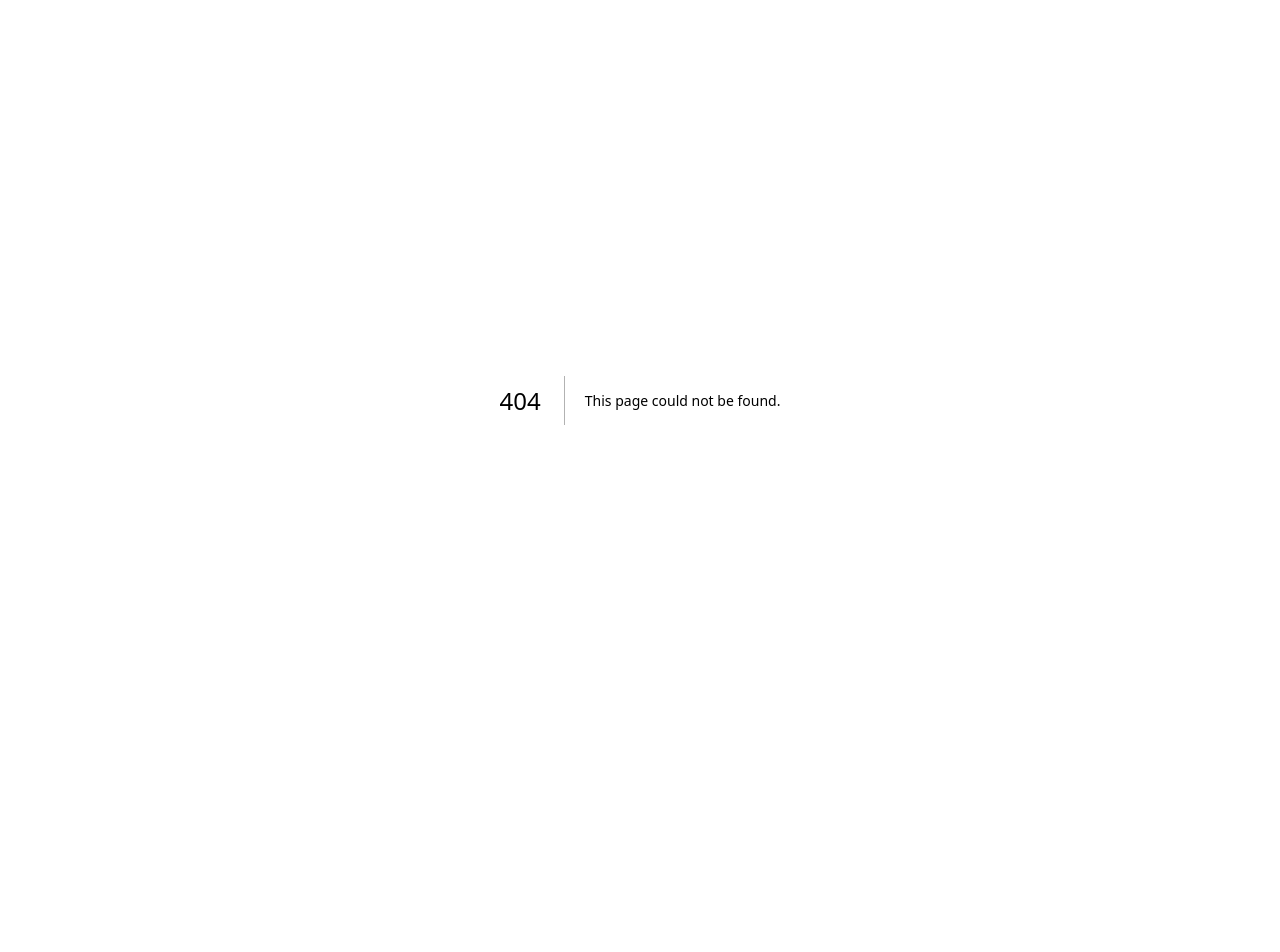
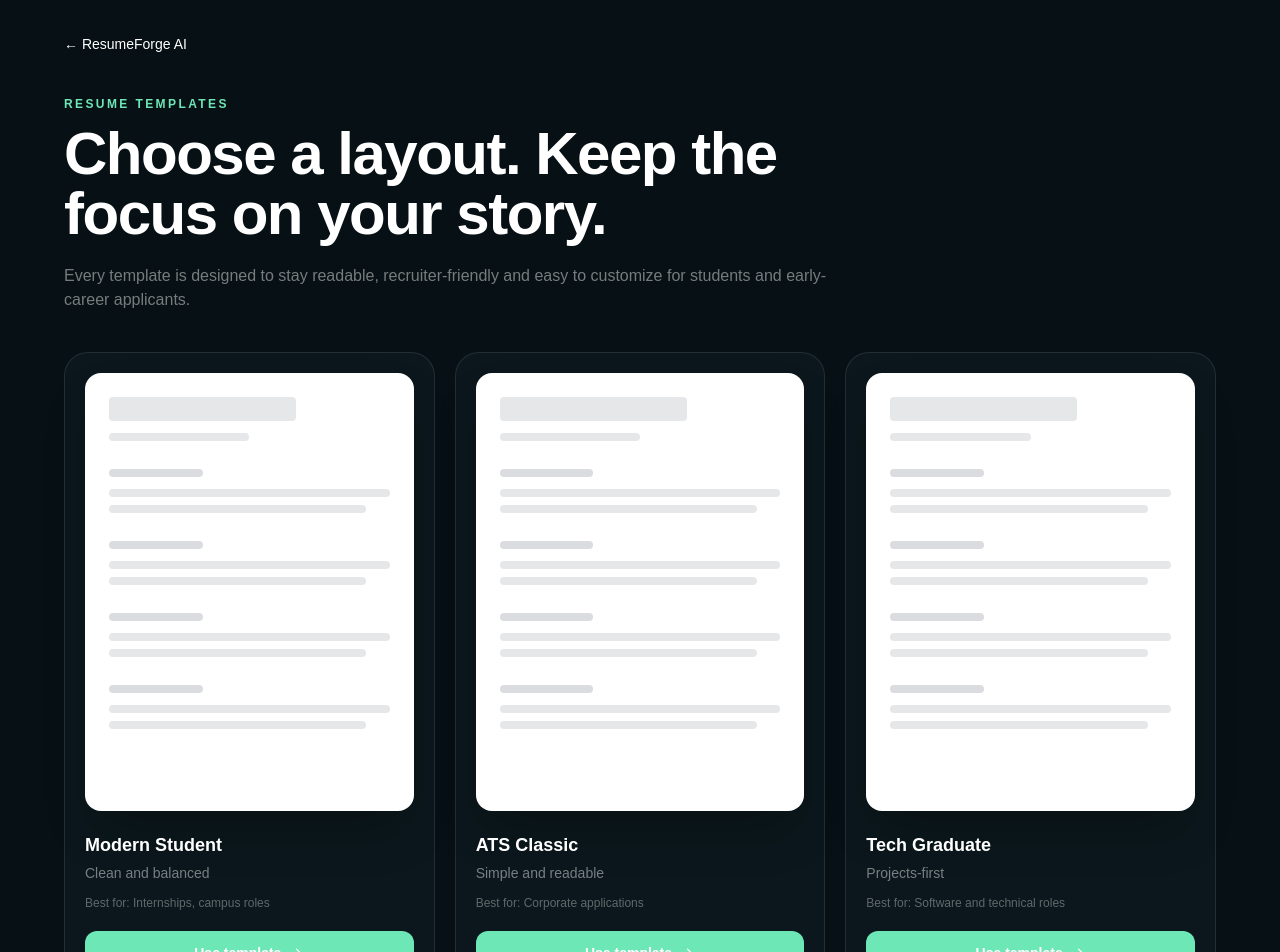
Before and after one commit to sakshamwandhare-max/resumeforge-ai, a Next.js app: page /templates in a window 1280 px wide. Before the commit this address had no page. Shown: the top 952 px of the page. Before the commit the page ends 800 px from the top, so only its background shows below. Built offline with nearby package versions, Linux system fonts and the light colour scheme.

Commit message:
feat: add professional resume templates page

```diff
--- /dev/null
+++ b/app/templates/page.tsx
@@ -0,0 +1,42 @@
+import Link from "next/link";
+import { ArrowRight, Check, FileText } from "lucide-react";
+
+const templates = [
+  { name: "Modern Student", tone: "Clean and balanced", best: "Internships, campus roles" },
+  { name: "ATS Classic", tone: "Simple and readable", best: "Corporate applications" },
+  { name: "Tech Graduate", tone: "Projects-first", best: "Software and technical roles" },
+  { name: "Academic", tone: "Detailed and structured", best: "Research and higher studies" },
+  { name: "Creative Minimal", tone: "Elegant and compact", best: "Design and media roles" },
+  { name: "One Page Pro", tone: "Focused and concise", best: "Students with limited experience" },
+];
+
+export default function TemplatesPage() {
+  return (
+    <main className="min-h-screen bg-[#071014] px-4 py-8 text-white sm:px-8">
+      <div className="mx-auto max-w-6xl">
+        <Link href="/" className="text-sm text-white/50 hover:text-white">← ResumeForge AI</Link>
+        <div className="mt-10 max-w-3xl">
+          <p className="text-xs font-bold tracking-[0.2em] text-[#6ee7b7]">RESUME TEMPLATES</p>
+          <h1 className="mt-3 text-4xl font-semibold tracking-tight sm:text-6xl">Choose a layout. Keep the focus on your story.</h1>
+          <p className="mt-5 text-white/45">Every template is designed to stay readable, recruiter-friendly and easy to customize for students and early-career applicants.</p>
+        </div>
+        <div className="mt-10 grid gap-5 md:grid-cols-2 xl:grid-cols-3">
+          {templates.map((template) => (
+            <article key={template.name} className="rounded-3xl border border-white/10 bg-[#0b171c] p-5 hover:border-[#6ee7b7]/30">
+              <div className="aspect-[3/4] rounded-2xl bg-white p-6 text-slate-900 shadow-2xl">
+                <div className="h-6 w-2/3 rounded bg-slate-900/10" />
+                <div className="mt-3 h-2 w-1/2 rounded bg-slate-900/10" />
+                {[1,2,3,4].map((n) => <div key={n} className="mt-7"><div className="h-2 w-1/3 rounded bg-slate-900/15" /><div className="mt-3 h-2 w-full rounded bg-slate-900/10" /><div className="mt-2 h-2 w-11/12 rounded bg-slate-900/10" /></div>)}
+              </div>
+              <h2 className="mt-5 text-lg font-semibold">{template.name}</h2>
+              <p className="mt-1 text-sm text-white/45">{template.tone}</p>
+              <p className="mt-3 text-xs text-white/35">Best for: {template.best}</p>
+              <Link href="/builder" className="mt-5 flex items-center justify-center gap-2 rounded-xl bg-[#6ee7b7] px-4 py-3 text-sm font-bold text-[#071014]">Use template <ArrowRight size={15}/></Link>
+            </article>
+          ))}
+        </div>
+        <div className="mt-10 rounded-3xl border border-white/10 bg-white/[0.03] p-6 text-sm text-white/55"><Check className="mr-2 inline text-[#6ee7b7]" size={16}/> Your content stays yours. Templates only control presentation.</div>
+      </div>
+    </main>
+  );
+}
```
